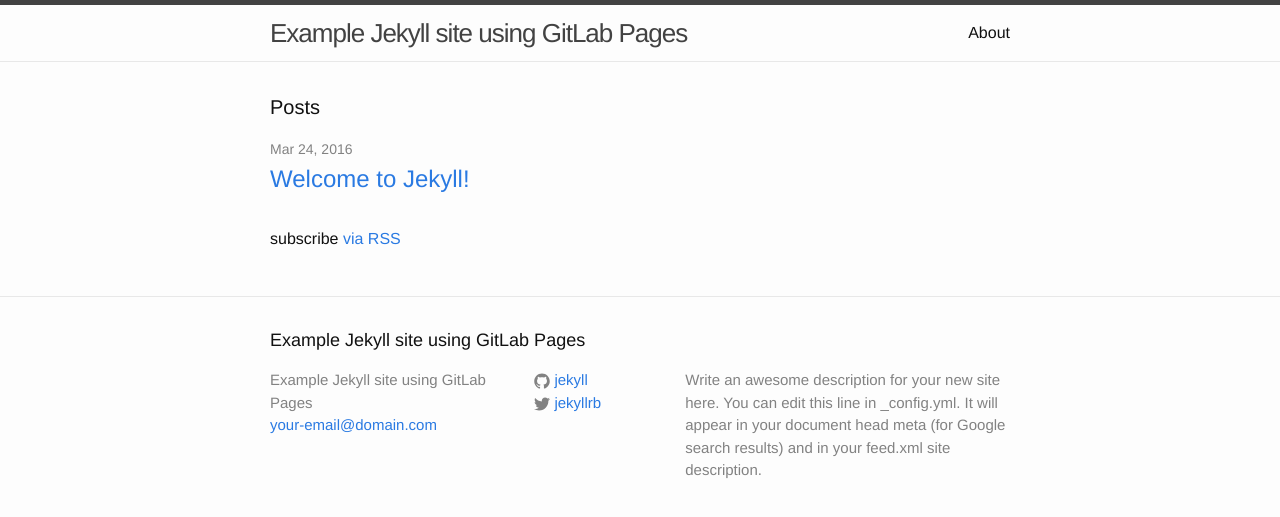
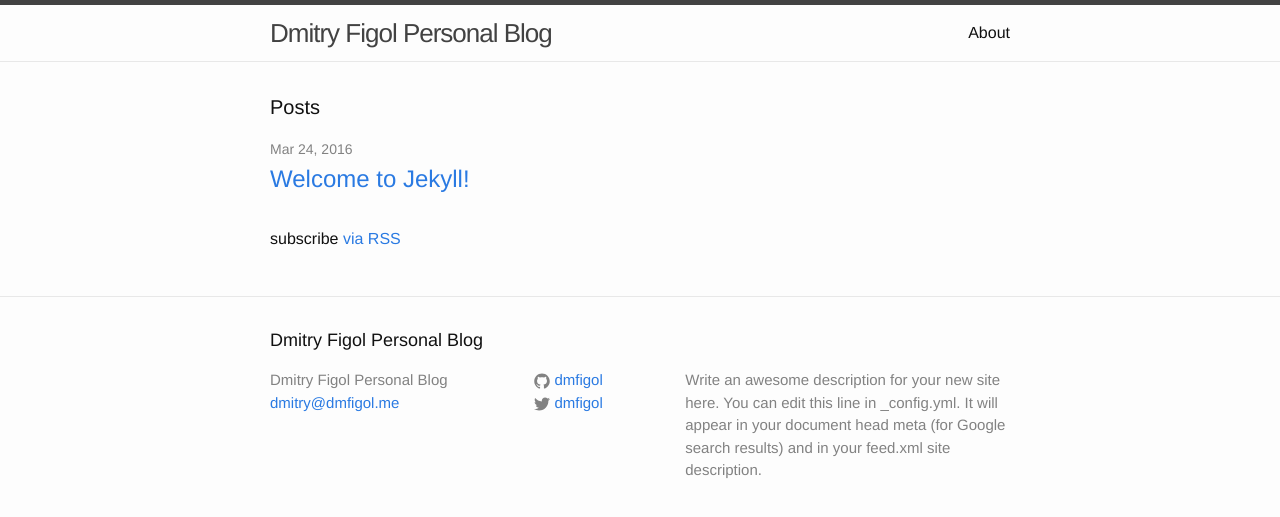
Before and after one commit to emilgaripov/dmfigol.me, a Jekyll site: the page built from index.html, in a window 1280 px wide. Shown: the top 517 px of the page. Built offline with Jekyll 4.4.1, drawn with Linux system fonts in a browser that asks for light colours.

Commit message:
Update _config.yml

```diff
--- a/_config.yml
+++ b/_config.yml
@@ -6,16 +6,16 @@
 # 'jekyll serve'. If you change this file, please restart the server process.
 
 # Site settings
-title: Example Jekyll site using GitLab Pages
-email: your-email@domain.com
+title: Dmitry Figol Personal Blog
+email: dmitry@dmfigol.me
 description: > # this means to ignore newlines until "baseurl:"
   Write an awesome description for your new site here. You can edit this
   line in _config.yml. It will appear in your document head meta (for
   Google search results) and in your feed.xml site description.
-baseurl: "/jekyll" # the subpath of your site, e.g. /blog
+baseurl: "" # the subpath of your site, e.g. /blog
 url: "/" # the base hostname & protocol for your site
-twitter_username: jekyllrb
-github_username:  jekyll
+twitter_username: dmfigol
+github_username:  dmfigol
 
 # Build settings
 markdown: kramdown
```
